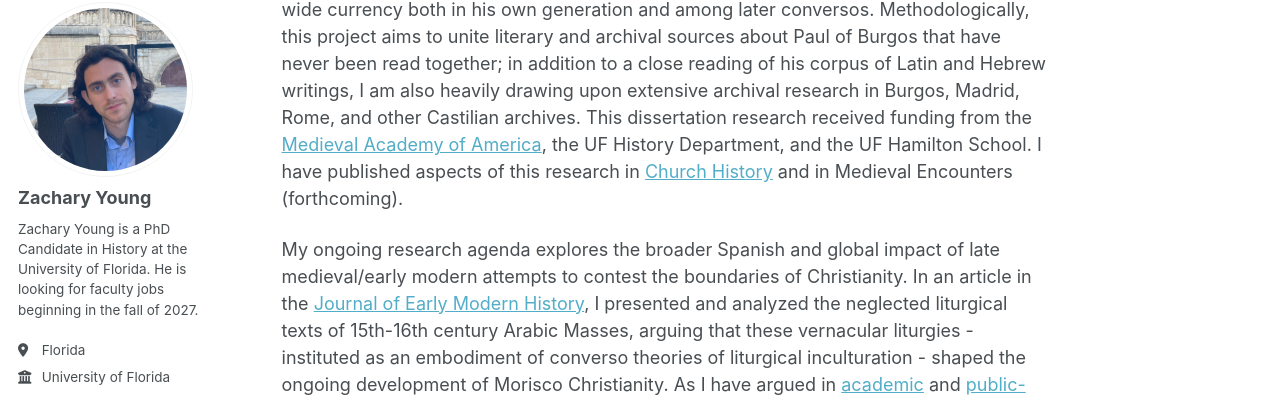
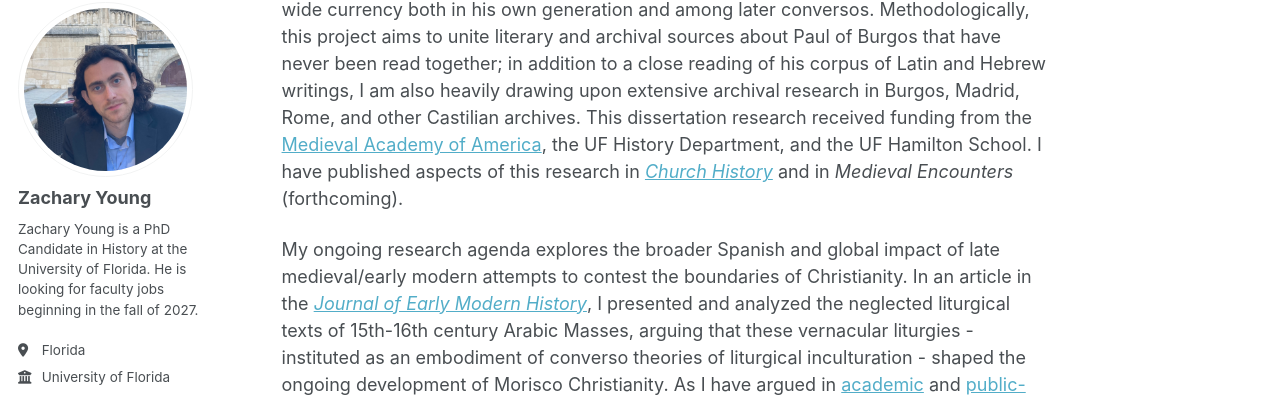
Before and after one commit to youngzacharya/youngzacharya, a Jekyll site: the page built from _pages/about.md, in a window 1280 px wide and 900 px high, scrolled down 470 px. Shown: the part 99-497 px from the top of the window. Built offline with Jekyll 4.4.1, drawn with Linux system fonts in a browser that asks for light colours; a style sheet for code colours, icons or effects is not loaded.

Commit message:
Update about.md

```diff
--- a/_pages/about.md
+++ b/_pages/about.md
@@ -13,8 +13,8 @@ PhD Candidate in History at the University of Florida
 ======
 I am a historian of medieval/early modern Iberian and global Catholicism, specializing in Christian-Jewish relations. My research interests include the theory and practice of religious conversion, the development and use of Catholic liturgy in missionary contexts, and the modern afterlives of historical Christian anti-Jewish texts. I am a seasoned instructor, having taught four upper-level courses at my current institution (the University of Florida) and a wide variety of public-facing and secondary school courses. I am slated to defend my doctoral dissertation in March 2027. **I am currently on the academic job market for jobs starting in the fall of 2027.**
 
-My fully-drafted dissertation, entitled “Paul of Burgos and the Jewish Christian Community of Castile c. 1400,” nuances traditional assumptions about a strict medieval boundary between Judaism and Christianity. I argue that the rabbi-turned-bishop Paul of Burgos viewed himself as meaningfully Jewish and Christian, and that Paul of Burgos developed, pioneered, and implemented a theology and practice of Jewish Christianity that enjoyed wide currency both in his own generation and among later conversos. Methodologically, this project aims to unite literary and archival sources about Paul of Burgos that have never been read together; in addition to a close reading of his corpus of Latin and Hebrew writings, I am also heavily drawing upon extensive archival research in Burgos, Madrid, Rome, and other Castilian archives. This dissertation research received funding from the [Medieval Academy of America](https://www.themedievalacademyblog.org/maa-news-fellows-research-awards-5/), the UF History Department, and the UF Hamilton School. I have published aspects of this research in [Church History](https://www.cambridge.org/core/journals/church-history/article/renarrating-judaism-a-new-reading-of-the-additiones-of-pablo-de-santa-maria/DB5148B2CF458970F3DBEFA0E95FC000) and in Medieval Encounters (forthcoming).
+My fully-drafted dissertation, entitled “Paul of Burgos and the Jewish Christian Community of Castile c. 1400,” nuances traditional assumptions about a strict medieval boundary between Judaism and Christianity. I argue that the rabbi-turned-bishop Paul of Burgos viewed himself as meaningfully Jewish and Christian, and that Paul of Burgos developed, pioneered, and implemented a theology and practice of Jewish Christianity that enjoyed wide currency both in his own generation and among later conversos. Methodologically, this project aims to unite literary and archival sources about Paul of Burgos that have never been read together; in addition to a close reading of his corpus of Latin and Hebrew writings, I am also heavily drawing upon extensive archival research in Burgos, Madrid, Rome, and other Castilian archives. This dissertation research received funding from the [Medieval Academy of America](https://www.themedievalacademyblog.org/maa-news-fellows-research-awards-5/), the UF History Department, and the UF Hamilton School. I have published aspects of this research in [*Church History*](https://www.cambridge.org/core/journals/church-history/article/renarrating-judaism-a-new-reading-of-the-additiones-of-pablo-de-santa-maria/DB5148B2CF458970F3DBEFA0E95FC000) and in *Medieval Encounters* (forthcoming).
 
-My ongoing research agenda explores the broader Spanish and global impact of late medieval/early modern attempts to contest the boundaries of Christianity. In an article in the [Journal of Early Modern History](https://brill.com/view/journals/jemh/aop/article-10.1163-15700658-bja10117/article-10.1163-15700658-bja10117.xml), I presented and analyzed the neglected liturgical texts of 15th-16th century Arabic Masses, arguing that these vernacular liturgies - instituted as an embodiment of converso theories of liturgical inculturation - shaped the ongoing development of Morisco Christianity. As I have argued in [academic](https://ejournals.bc.edu/index.php/scjr/issue/view/1451) and [public-facing](https://www.pillarcatholic.com/p/evangelization-in-the-15th-century) articles, the 15th century was a key moment in theorizing the shape of Christianity that continues to resonate today.
+My ongoing research agenda explores the broader Spanish and global impact of late medieval/early modern attempts to contest the boundaries of Christianity. In an article in the [*Journal of Early Modern History*](https://brill.com/view/journals/jemh/aop/article-10.1163-15700658-bja10117/article-10.1163-15700658-bja10117.xml), I presented and analyzed the neglected liturgical texts of 15th-16th century Arabic Masses, arguing that these vernacular liturgies - instituted as an embodiment of converso theories of liturgical inculturation - shaped the ongoing development of Morisco Christianity. As I have argued in [academic](https://ejournals.bc.edu/index.php/scjr/issue/view/1451) and [public-facing](https://www.pillarcatholic.com/p/evangelization-in-the-15th-century) articles, the 15th century was a key moment in theorizing the shape of Christianity that continues to resonate today.
 
 At the University of Florida, I have taught upper-level classes on the History of Christianity in [late antiquity](https://archive.syllabus.ufl.edu/WOH-3239-History-of-Christianity-2-Z.-Young-.pdf) through the [early](https://archive.syllabus.ufl.edu/WOH-3239-History-of-Christianity-2-Z.-Young-.pdf) [modern](https://archive.syllabus.ufl.edu/WOH3239-History-of-Christianity-Z.-Young-Summer-B-.pdf) period as well as a class on [medieval and modern concepts of holy war](https://youngzacharya.github.io/youngzacharya/files/EUH4123 syllabus.pdf) (currently). My teaching philosophy focuses on [empowering students to connect historical texts with contemporary practices](https://inquietumfellows.substack.com/p/the-way-that-i-learned-the-history) and on [facilitating student engagement with primary sources](https://inquietumfellows.substack.com/p/a-history-course-without-reading); I have consistently earned [strong](https://youngzacharya.github.io/youngzacharya/files/Course Evals Fall 2025.pdf) [teaching](https://youngzacharya.github.io/youngzacharya/files/Spring2026Evals.pdf) [reviews](https://youngzacharya.github.io/youngzacharya/files/Summer2025Evals.pdf). I have also taught classes on the history of Christianity, European history, and American history to broader audiences in both secular, ecumenical, and confessional contexts.
```
